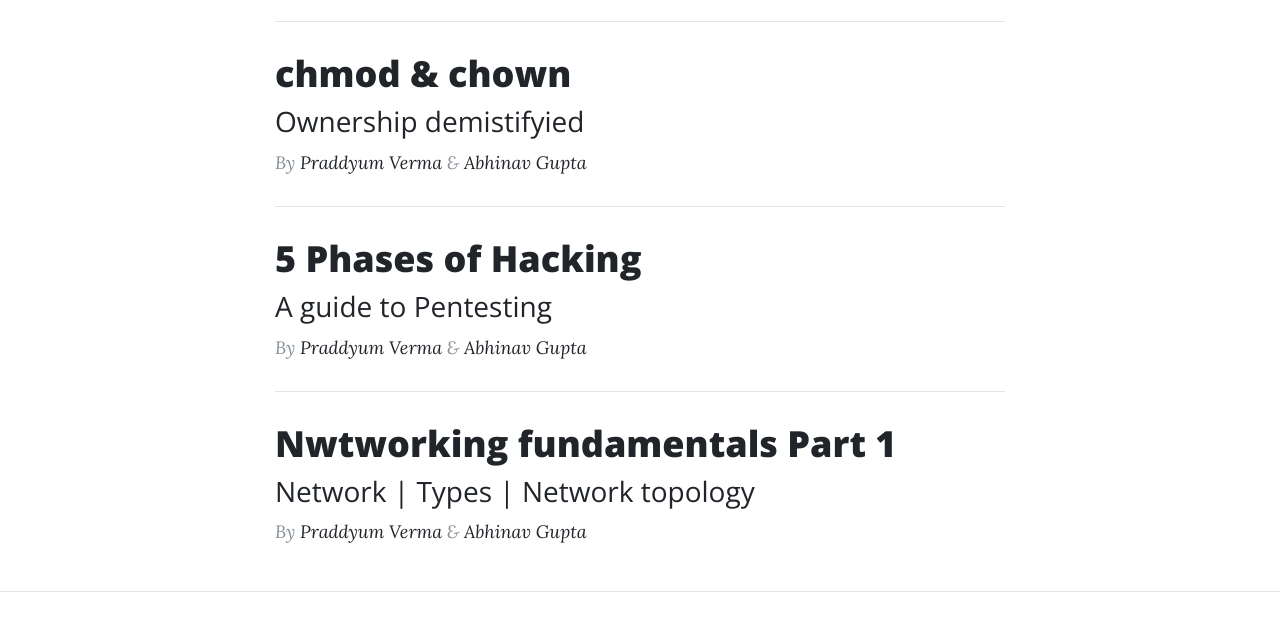
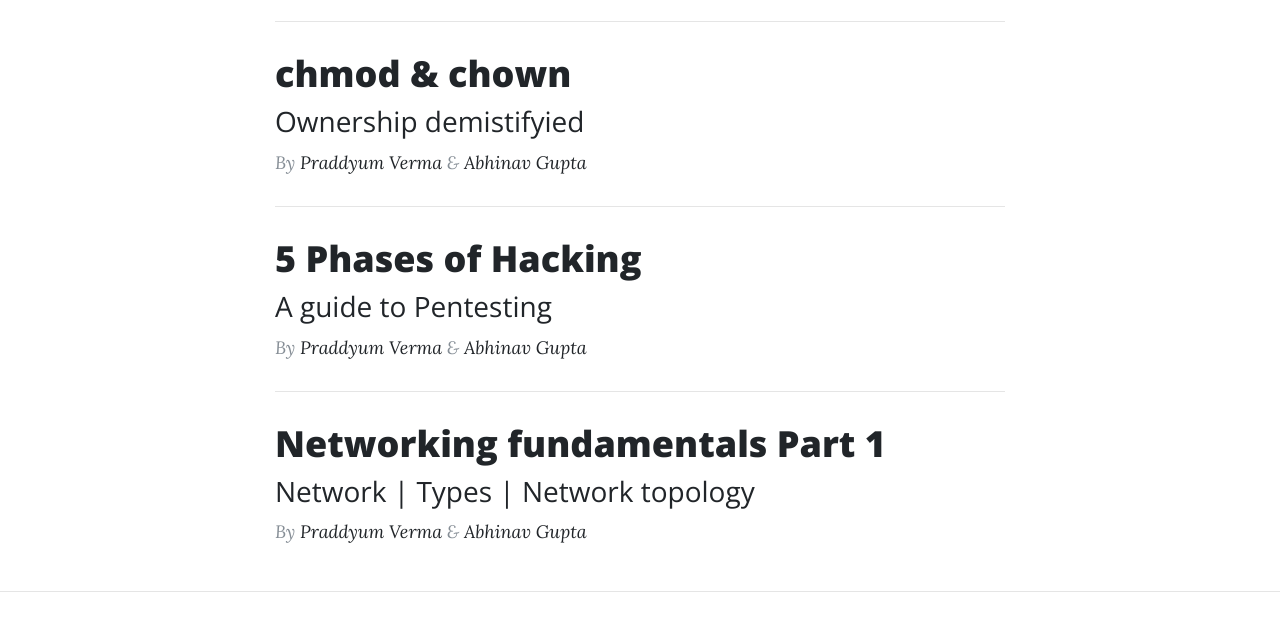
Before and after one commit to anugrahpaul2000/techx, a website: page Ethical Hacking/Ethical_Hacking_Home.html in a window 1280 px wide. Shown: the part 930-1566 px from the top of the page. Drawn offline with nearby package versions, Linux system fonts and the light colour scheme.

Commit message:
Nwtworking to Networking

```diff
--- a/Ethical Hacking/Ethical_Hacking_Home.html
+++ b/Ethical Hacking/Ethical_Hacking_Home.html
@@ -130,7 +130,7 @@
       <div class="post-preview">
         <a href="Net1.html">
           <h2 class="post-title">
-            Nwtworking fundamentals Part 1
+            Networking fundamentals Part 1
           </h2>
           <h3 class="post-subtitle">
             Network | Types | Network topology
```
